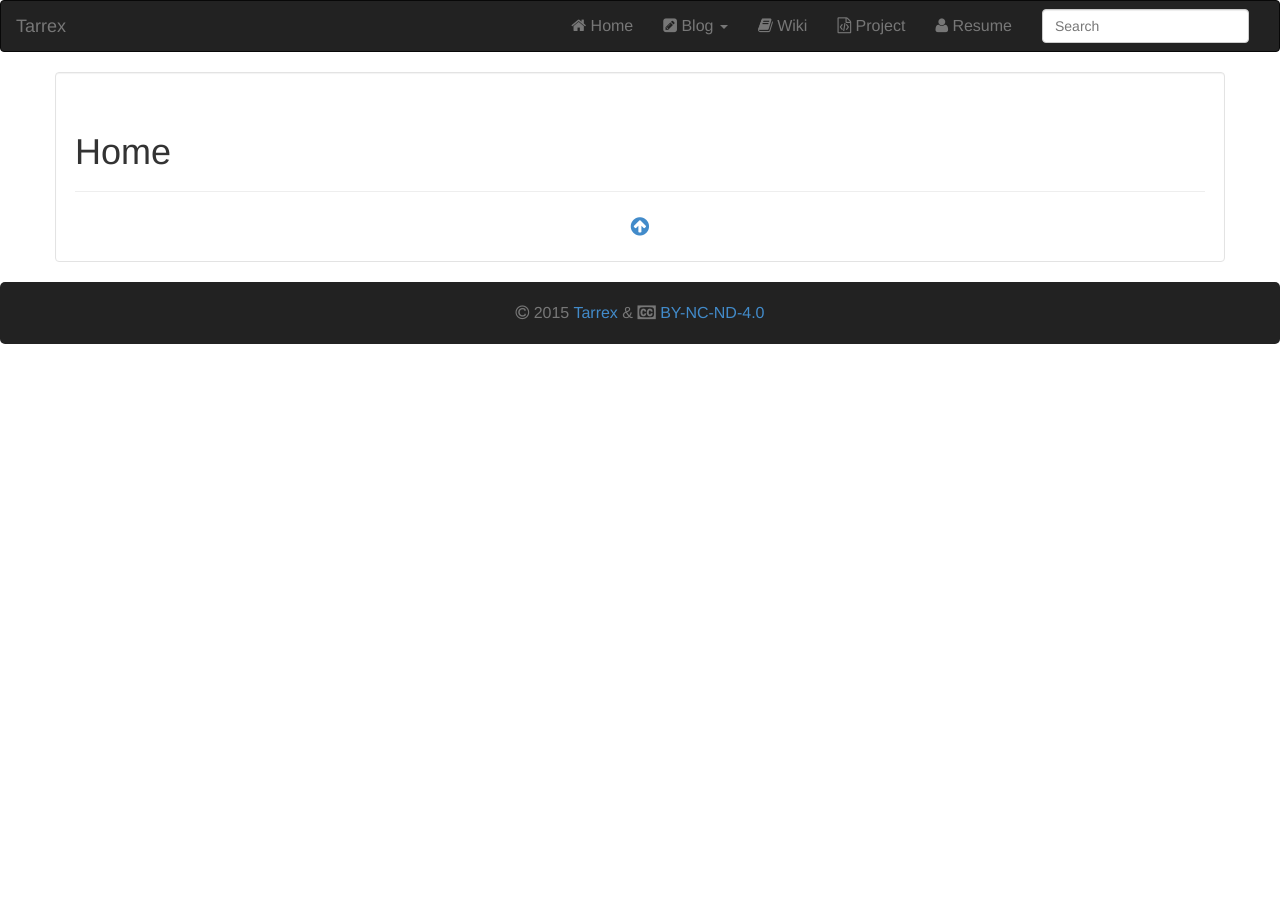
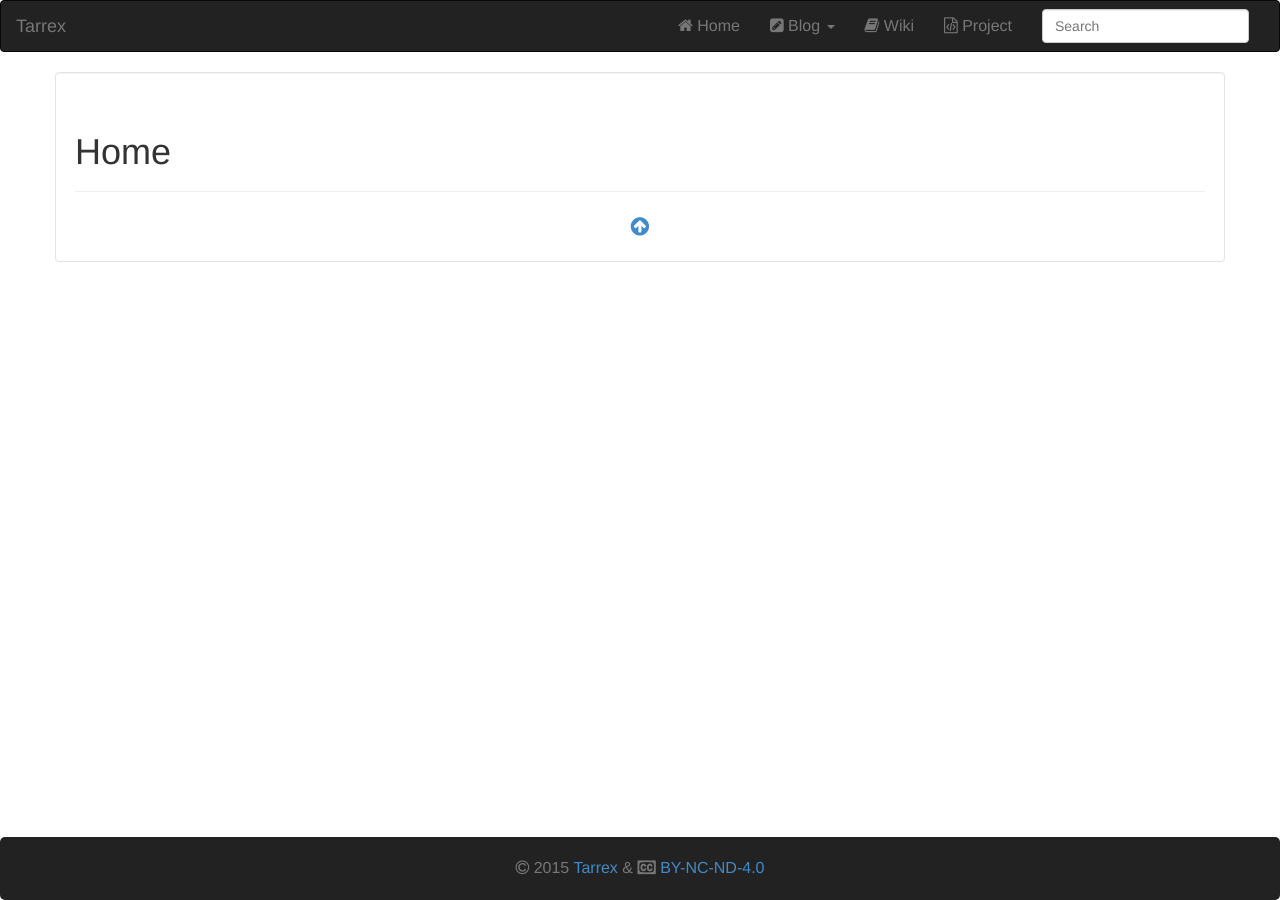
Before and after one commit to tarrex/tarrex.github.io, a Jekyll site: the page built from home.md, in a window 1280 px wide. Built offline with Jekyll 4.4.1, drawn with Linux system fonts in a browser that asks for light colours; Markdown is read by kramdown in place of the engine named in the settings.

Commit message:
Update main.css and Remove resume.md

```diff
--- a/_config.yml
+++ b/_config.yml
@@ -1,6 +1,6 @@
 # Site settings
 title: Tarrex
-email: tarrexchen@gmail.com
+email: c@tarrex.com
 description: "blog notes"
 baseurl: "/"
 url: "http://tarrex.com"
--- a/_includes/header.html
+++ b/_includes/header.html
@@ -8,7 +8,7 @@
         <span class="icon-bar"></span>
         <span class="icon-bar"></span>
       </button>
-      <a class="navbar-brand" href="/home.html">Tarrex</a>
+      <a class="navbar-brand" href="http://tarrex.com">Tarrex</a>
     </div>
 
     <div class="collapse navbar-collapse navbar-right">
@@ -27,7 +27,6 @@
         </li>
         <li><a href="http://wiki.tarrex.com"><i class="fa fa-book"></i> Wiki</a></li>
         <li><a href="http://tarrex.com/project.html"><i class="fa fa-file-code-o"></i> Project</a></li>
-        <li><a href="http://tarrex.com/resume.html"><i class="fa fa-user"></i> Resume</a></li>
       </ul>
       <form class="navbar-form navbar-right" role="search" method="get" action="https://www.google.com/search">
         <div class="form-group">
--- a/css/main.css
+++ b/css/main.css
@@ -53,10 +53,14 @@ blockquote {
 
 /* Site footer */
 .site-footer {
-	padding: 20px 0;
-	background-color: #222;
-	color: #777;
-	border-radius: 5px;
+    padding: 20px 0;
+    position: fixed;
+    background-color: #222;
+    bottom: 0;
+    color: #777;
+    width: 100%;
+    border-radius: 5px;
+    padding: 20px 0;
 }
 
 /* Syntax highlighting styles */
```
Also changed, not shown: index.md (+0 -1 lines), resume.md (deleted, +0 -4 lines).
